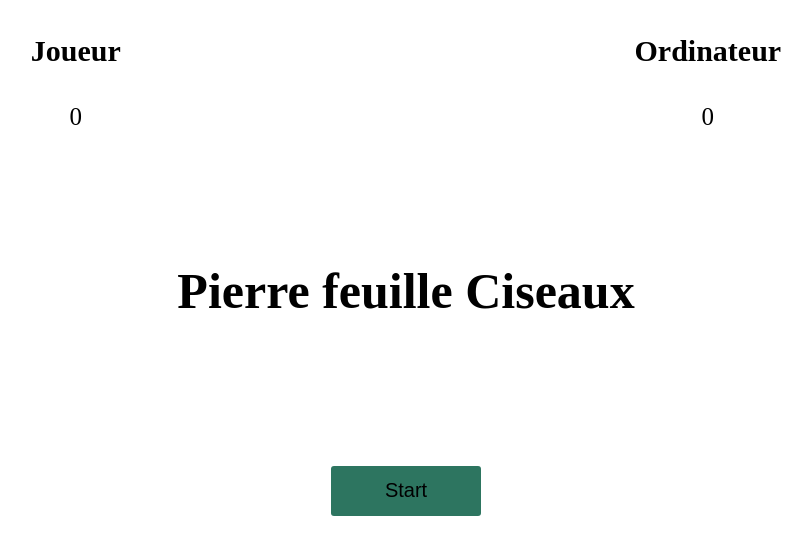
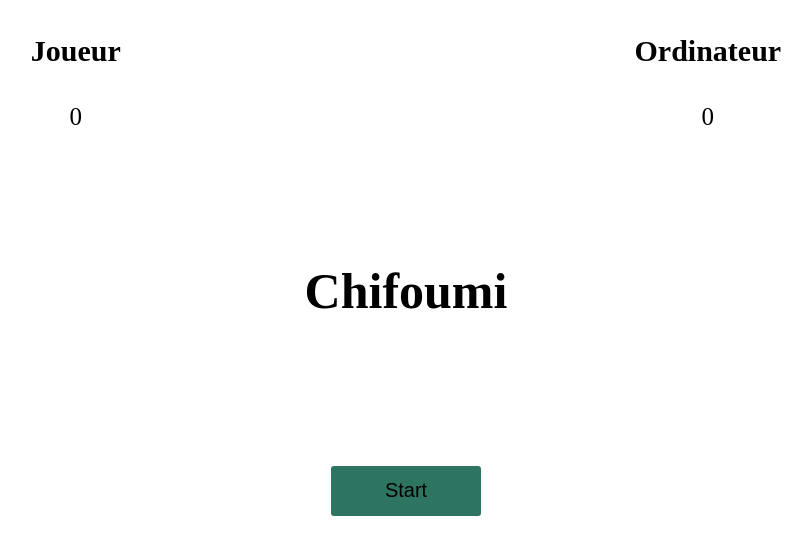
Before and after one commit to Zhiwei-Zhu/js-exo, a plain HTML site: page rock-paper-scissor-master/index.html in a window 1280 px wide. Shown: the whole page, without its empty margins (234-1046 px from the left). Drawn offline with Linux system fonts and the light colour scheme.

Commit message:
Update index.html

```diff
--- a/rock-paper-scissor-master/index.html
+++ b/rock-paper-scissor-master/index.html
@@ -21,7 +21,7 @@
       </div>
 
       <div class="intro">
-        <h1>Pierre feuille Ciseaux</h1>
+        <h1>Chifoumi</h1>
         <button>Start</button>
       </div>
 
```
